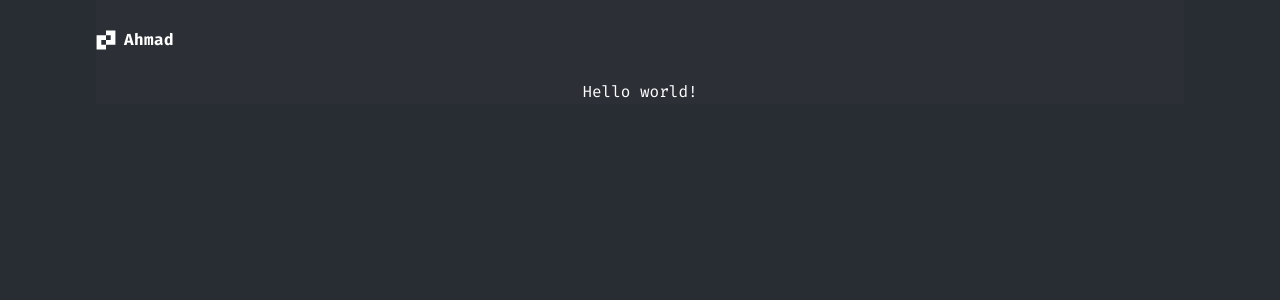
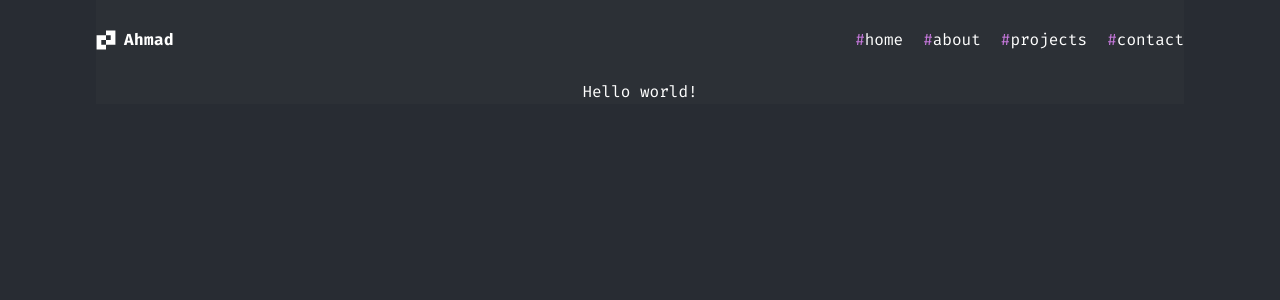
Before and after one commit to ahmadnourldin1/portfolio, a Next.js app: page / in a window 1280 px wide. Shown: the top 300 px of the page. Built offline with nearby package versions, Linux system fonts and the light colour scheme.

Commit message:
feat: create the mapping links in the navbar.

```diff
--- a/components/common/Navbar/Links/index.tsx
+++ b/components/common/Navbar/Links/index.tsx
@@ -1,8 +1,18 @@
+import { linksMap } from '@/types/mapping/navbar-links-map'
 import React from 'react'
 
 const Links = () => {
   return (
-    <div>Links</div>
+    <ul className='flex gap-5 items-center justify-center'>
+      {Object.values(linksMap).map((item) => (
+        <li key={item.link} className='lowercase'>
+          <a href={item.link}>
+              <span className="text-primary">#</span>
+              {item.name}
+            </a>
+        </li>
+      ))}
+    </ul>
   )
 }
 
--- a/components/common/Navbar/index.tsx
+++ b/components/common/Navbar/index.tsx
@@ -1,10 +1,12 @@
 import React from 'react'
 import Logo from './Logo'
+import Links from './Links'
 
 const Navbar = () => {
   return (
     <div className="w-full h-20 flex justify-between items-center">
         <Logo />
+        <Links />
     </div>
   )
 }
--- /dev/null
+++ b/types/enums/navbar-links-enum.ts
@@ -0,0 +1,3 @@
+export enum NavbarLinksEnums {
+    HOME , ABOUT , PROJECTS , CONTACT
+}
--- /dev/null
+++ b/types/mapping/navbar-links-map.ts
@@ -0,0 +1,25 @@
+import { NavbarLinksEnums } from "../enums/navbar-links-enum";
+
+interface props {
+    name : string
+    link : string
+}
+
+export const linksMap: Readonly<Record<NavbarLinksEnums, props>> = {
+    [NavbarLinksEnums.HOME] : {
+        name : "Home",
+        link : "/"
+    },
+    [NavbarLinksEnums.ABOUT] : {
+        name : "About",
+        link : "/about"
+    },
+    [NavbarLinksEnums.PROJECTS] : {
+        name : "Projects",
+        link : "/projects"
+    },
+    [NavbarLinksEnums.CONTACT] : {
+        name : "Contact",
+        link : "/contact"
+    }
+}
```
Also changed, not shown: components/common/Navbar/Links/LanguageSwitch.tsx (added).
